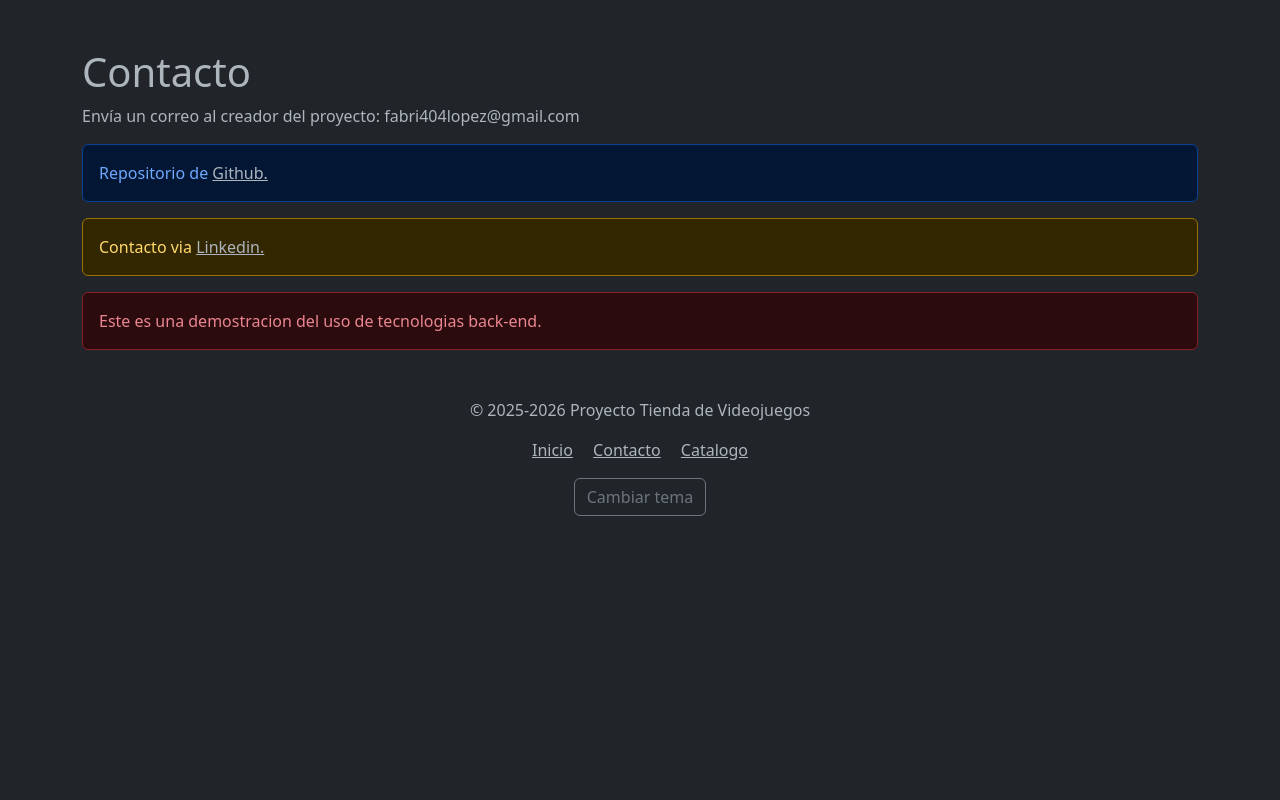
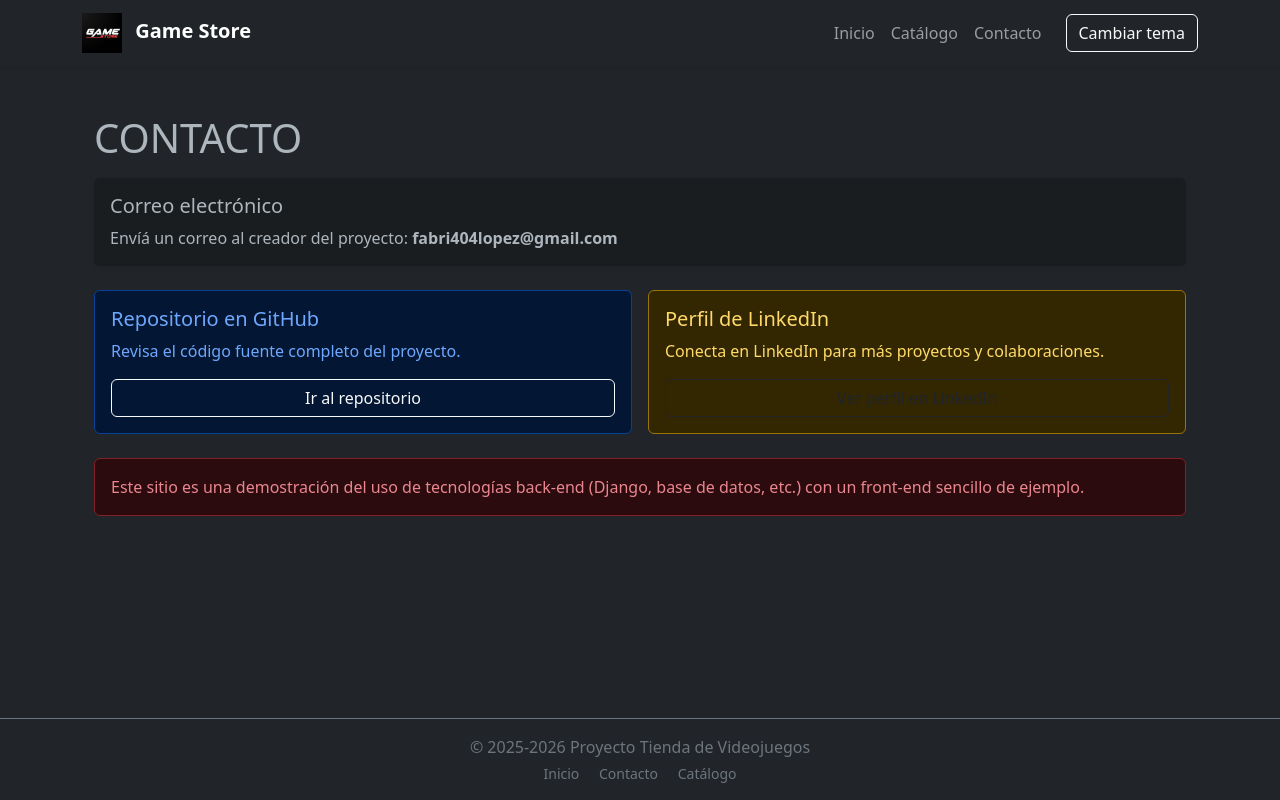
Before and after one commit to fabri404/Game_Store_App, a Django app: page /contacto/ in a window 1280 px wide. Run offline with Django 5.2, Linux system fonts and the light colour scheme.

Commit message:
[UPDATE] Template front

```diff
--- a/game_store/catalogo/views.py
+++ b/game_store/catalogo/views.py
@@ -6,7 +6,7 @@ from django.core.paginator import Paginator
 def lista_juegos(request):
     juegos = Juego.objects.all().order_by('id')
 
-    paginator = Paginator(juegos, 6)  # Mostrar 6 juegos por página
+    paginator = Paginator(juegos, 9)  # Mostrar 6 juegos por página
     page_number = request.GET.get('page')
     page_obj = paginator.get_page(page_number)
 
--- a/game_store/home/templates/home/contacto.html
+++ b/game_store/home/templates/home/contacto.html
@@ -1,26 +1,50 @@
 {% extends 'base.html' %}
-{% load static%}
+{% load static %}
 
 {% block title %}Contacto - Game Store{% endblock %}
 
+{% block content %}
+<div class="container-sm mt-4">
+    <h1 class="text-body mb-3">CONTACTO</h1>
 
-{% block content %}
-<div class="container mt-5">
-    <h1 class="text-body">Contacto</h1>
-    <p class="text-body">Envía un correo al creador del proyecto: fabri404lopez@gmail.com
-    </p>
+    <div class="card bg-dark-subtle border-0 shadow-sm mb-4">
+        <div class="card-body">
+            <h5 class="card-title text-body">Correo electrónico</h5>
+            <p class="card-text">
+                Envíá un correo al creador del proyecto:
+                <span class="fw-semibold">fabri404lopez@gmail.com</span>
+            </p>
+        </div>
+    </div>
 
-    <div class="alert alert-primary">Repositorio de
-       <a href="https://github.com/fabri404/Game_Store_App" class="text-body">
-          Github.
-       </a>
+    <div class="row g-3">
+        <div class="col-md-6">
+            <div class="alert alert-primary h-100 mb-0 d-flex flex-column justify-content-between">
+                <div>
+                    <h5 class="alert-heading">Repositorio en GitHub</h5>
+                    <p class="mb-2">Revisa el código fuente completo del proyecto.</p>
+                </div>
+                <a href="https://github.com/fabri404/Game_Store_App" class="btn btn-outline-light mt-2">
+                    Ir al repositorio
+                </a>
+            </div>
+        </div>
+
+        <div class="col-md-6">
+            <div class="alert alert-warning h-100 mb-0 d-flex flex-column justify-content-between">
+                <div>
+                    <h5 class="alert-heading">Perfil de LinkedIn</h5>
+                    <p class="mb-2">Conecta en LinkedIn para más proyectos y colaboraciones.</p>
+                </div>
+                <a href="https://www.linkedin.com/in/adriel-lopez/" class="btn btn-outline-dark mt-2">
+                    Ver perfil en LinkedIn
+                </a>
+            </div>
+        </div>
     </div>
-    <div class="alert alert-warning">Contacto via
-      <a href="https://www.linkedin.com/in/adriel-lopez/" class="text-body">
-          Linkedin.
-       </a>
+
+    <div class="alert alert-danger mt-4 mb-0">
+        Este sitio es una demostración del uso de tecnologías back-end (Django, base de datos, etc.) con un front-end sencillo de ejemplo.
     </div>
-    <div class="alert alert-danger">Este es una demostracion del uso de tecnologias back-end.</div>
 </div>
-
 {% endblock %}
--- a/game_store/templates/base.html
+++ b/game_store/templates/base.html
@@ -3,7 +3,6 @@
 <!DOCTYPE html>
 <html lang="es" data-bs-theme="dark">
 <head>
-
     <meta charset="UTF-8">
     <title>{% block title %}Game Store{% endblock %}</title>
 
@@ -11,27 +10,70 @@
     <link href="https://cdn.jsdelivr.net/npm/bootstrap@5.3.0/dist/css/bootstrap.min.css" rel="stylesheet">
     <link rel="stylesheet" href="{% static 'css/style.css' %}">
 
-    <!-- Scripts -->
+    <!-- Scripts propios -->
     <script src="{% static 'js/script.js' %}"></script>
+</head>
+<body class="bg-body text-body d-flex flex-column min-vh-100">
 
-</head>
-<body class="bg-body text-body">
+    <!-- Navbar principal -->
+    <header>
+        <nav class="navbar navbar-expand-lg navbar-dark bg-dark shadow-sm">
+            <div class="container">
+                <a class="navbar-brand fw-bold" href="{% url 'index' %}">
+                    <img src="{% static 'img/logo.png' %}" alt="Game Store" width="40" class="me-2">
+                    Game Store
+                </a>
 
-    {% block content %}
-    <!-- Aquí se renderiza el contenido específico de cada página -->
-    {% endblock %}
+                <button class="navbar-toggler" type="button" data-bs-toggle="collapse"
+                        data-bs-target="#navbarSupportedContent" aria-controls="navbarSupportedContent"
+                        aria-expanded="false" aria-label="Toggle navigation">
+                    <span class="navbar-toggler-icon"></span>
+                </button>
 
-    <footer class="text-center mt-5 mb-3">
-        <p>© 2025-2026 Proyecto Tienda de Videojuegos</p>
-        <a href="{% url 'index' %}" class="text-body">Inicio</a>
-        <a href="{% url 'contacto' %}" class="text-body ms-3">Contacto</a>
-        <a href="{% url 'lista_juegos' %}" class="text-body ms-3">Catalogo</a>
+                <div class="collapse navbar-collapse" id="navbarSupportedContent">
+                    <ul class="navbar-nav ms-auto mb-2 mb-lg-0">
+                        <li class="nav-item">
+                            <a class="nav-link" href="{% url 'index' %}">Inicio</a>
+                        </li>
+                        <li class="nav-item">
+                            <a class="nav-link" href="{% url 'lista_juegos' %}">Catálogo</a>
+                        </li>
+                        <li class="nav-item">
+                            <a class="nav-link" href="{% url 'contacto' %}">Contacto</a>
+                        </li>
+                    </ul>
 
+                    <!-- Botón de cambio de tema -->
+                    <button id="toggle-theme" class="btn btn-outline-light ms-3">
+                        Cambiar tema
+                    </button>
+                </div>
+            </div>
+        </nav>
+    </header>
+
+    <!-- Contenido principal -->
+    <main class="flex-grow-1">
+        <div class="container py-4">
+            {% block content %}
+            <!-- Aquí se renderiza el contenido específico de cada página -->
+            {% endblock %}
+        </div>
+    </main>
+
+    <!-- Footer -->
+    <footer class="mt-4 bg-dark text-center text-secondary py-3 border-top border-secondary">
+        <div class="container">
+            <p class="mb-1">© 2025-2026 Proyecto Tienda de Videojuegos</p>
+            <div class="small">
+                <a href="{% url 'index' %}" class="text-secondary text-decoration-none me-3">Inicio</a>
+                <a href="{% url 'contacto' %}" class="text-secondary text-decoration-none me-3">Contacto</a>
+                <a href="{% url 'lista_juegos' %}" class="text-secondary text-decoration-none">Catálogo</a>
+            </div>
+        </div>
     </footer>
 
-    <!-- Botón de cambio de tema -->
-    <div class="text-center my-3">
-        <button id="toggle-theme" class="btn btn-outline-secondary">Cambiar tema</button>
-    </div>
+    <!-- JS de Bootstrap (opcional pero recomendable para navbar) -->
+    <script src="https://cdn.jsdelivr.net/npm/bootstrap@5.3.0/dist/js/bootstrap.bundle.min.js"></script>
 </body>
 </html>
```
Also changed, not shown: game_store/catalogo/templates/catalogo/lista_juegos.html (+40 -9 lines), game_store/home/templates/home/index.html (+38 -8 lines), game_store/db.sqlite3 (deleted), 1 other file.
